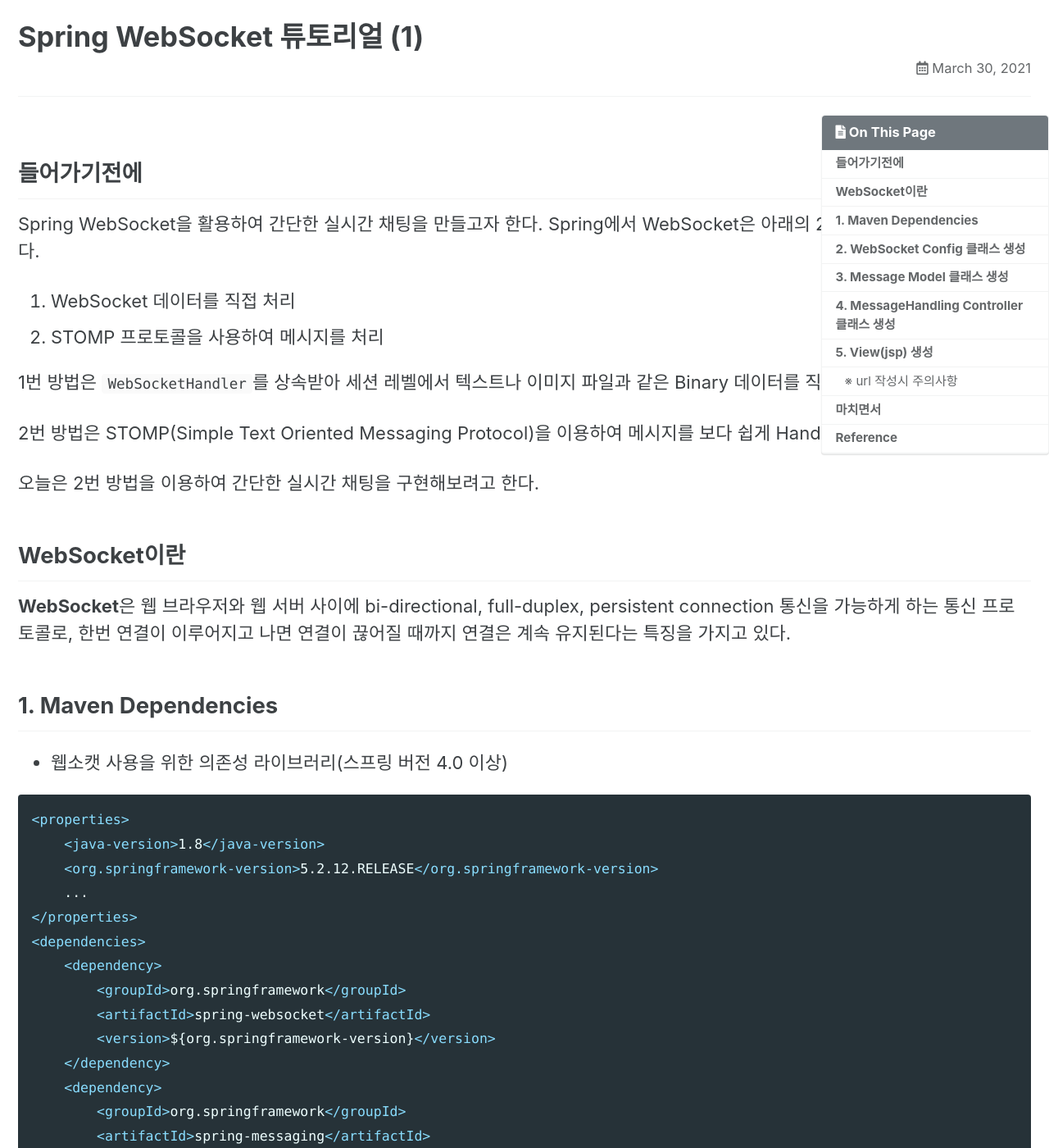
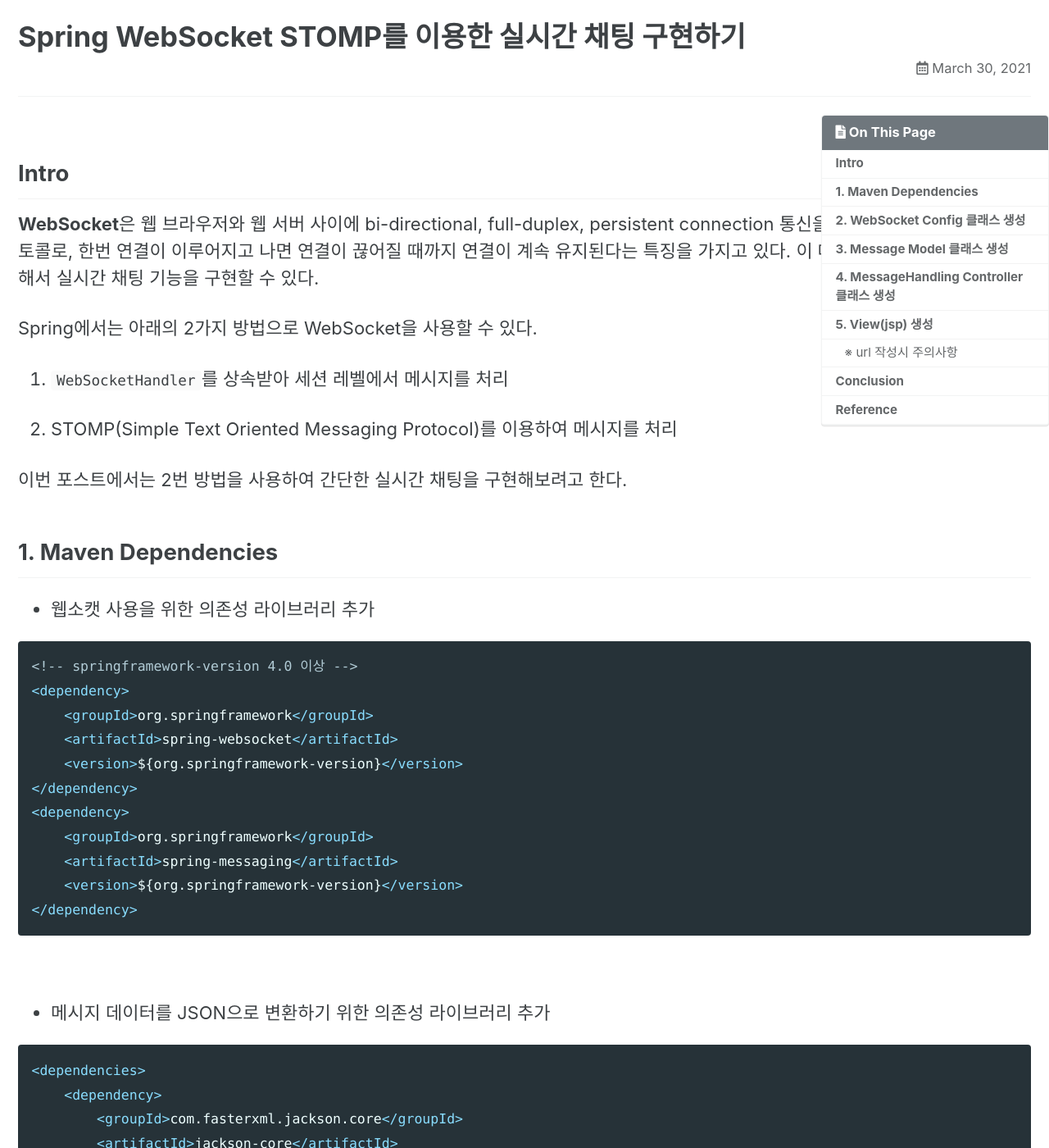
Before and after one commit to jhwlim/jhwlim.github.com, a Jekyll site: the page built from _posts/2021-03-30-spring-websocket-tutorial-1.md, in a window 1280 px wide and 1400 px high, scrolled down 337 px. Shown: the whole window at 82% size. Built offline with Jekyll 4.4.1, drawn with Linux system fonts in a browser that asks for light colours; cached includes are drawn as plain includes; some of the changed text lies outside the part shown.

Commit message:
Modify 2021-03-30 post

````diff
--- a/_posts/2021-03-30-spring-websocket-tutorial-1.md
+++ b/_posts/2021-03-30-spring-websocket-tutorial-1.md
@@ -1,48 +1,39 @@
 ---
-title: "Spring WebSocket 튜토리얼 (1)"
+title: "Spring WebSocket STOMP를 이용한 실시간 채팅 구현하기"
 excerpt: "Spring WebSocket의 STOMP, @MessageMapping, @SendTo를 이용하여 1:N 채팅 구현하기"
 categories: spring
 tags: spring-websocket websocket stomp
 ---
-## 들어가기전에
-Spring WebSocket을 활용하여 간단한 실시간 채팅을 만들고자 한다. Spring에서 WebSocket은 아래의 2가지 방법으로 구현할 수 있다.
+## Intro
+**WebSocket**은 웹 브라우저와 웹 서버 사이에 bi-directional, full-duplex, persistent connection 통신을 가능하게 하는 통신 프로토콜로, 한번 연결이 이루어지고 나면 연결이 끊어질 때까지 연결이 계속 유지된다는 특징을 가지고 있다. 이 때문에 WebSocket을 사용해서 실시간 채팅 기능을 구현할 수 있다.
 
-1. WebSocket 데이터를 직접 처리
-2. STOMP 프로토콜을 사용하여 메시지를 처리
+Spring에서는 아래의 2가지 방법으로 WebSocket을 사용할 수 있다.
 
-1번 방법은 `WebSocketHandler`를 상속받아 세션 레벨에서 텍스트나 이미지 파일과 같은 Binary  데이터를 직접 Handling이 가능하다.
+1. `WebSocketHandler`를 상속받아 세션 레벨에서 메시지를 처리
 
-2번 방법은 STOMP(Simple Text Oriented Messaging Protocol)을 이용하여 메시지를 보다 쉽게 Handling할 수 있다.
+2. STOMP(Simple Text Oriented Messaging Protocol)를 이용하여 메시지를 처리
 
-오늘은 2번 방법을 이용하여 간단한 실시간 채팅을 구현해보려고 한다.
-
-## WebSocket이란
-**WebSocket**은 웹 브라우저와 웹 서버 사이에 bi-directional, full-duplex, persistent connection 통신을 가능하게 하는 통신 프로토콜로, 한번 연결이 이루어지고 나면 연결이 끊어질 때까지 연결은 계속 유지된다는 특징을 가지고 있다.
+이번 포스트에서는 2번 방법을 사용하여 간단한 실시간 채팅을 구현해보려고 한다.
 
 ## 1. Maven Dependencies
-- 웹소캣 사용을 위한 의존성 라이브러리(스프링 버전 4.0 이상)
+- 웹소캣 사용을 위한 의존성 라이브러리 추가
 
 ```xml
-<properties>
-    <java-version>1.8</java-version>
-    <org.springframework-version>5.2.12.RELEASE</org.springframework-version>
-    ...
-</properties>
-<dependencies>
-    <dependency>
-        <groupId>org.springframework</groupId>
-        <artifactId>spring-websocket</artifactId>
-        <version>${org.springframework-version}</version>
-    </dependency>
-    <dependency>
-        <groupId>org.springframework</groupId>
-        <artifactId>spring-messaging</artifactId>
-        <version>${org.springframework-version}</version>
-    </dependency>
-</dependencies>
+<!-- springframework-version 4.0 이상 -->
+<dependency>
+    <groupId>org.springframework</groupId>
+    <artifactId>spring-websocket</artifactId>
+    <version>${org.springframework-version}</version>
+</dependency>
+<dependency>
+    <groupId>org.springframework</groupId>
+    <artifactId>spring-messaging</artifactId>
+    <version>${org.springframework-version}</version>
+</dependency>
 ```
 
-- 메시지 데이터를 JSON으로 변환하기 위한 의존성 라이브러리
+<br>
+- 메시지 데이터를 JSON으로 변환하기 위한 의존성 라이브러리 추가
 
 ```xml
 <dependencies>
@@ -86,9 +76,8 @@
 }
 ```
 
-
 ## 3. Message Model 클래스 생성
-메시지를 주고 받을 때, 데이터를 담을 Model 클래스 생성한다.
+- 메시지를 브라우저로부터 받을 때, 데이터를 담을 Model 클래스 생성
 
 ```java
 @Data   // getters & setters (Lombok)
@@ -99,6 +88,9 @@
 
 }
 ```
+
+<br>
+- 메시지를 브라우저에 보낼 때, 데이터를 담을 Model 클래스 생성
 
 ```java
 @Data               // getters & setters (Lombok)
@@ -221,7 +213,7 @@
 </html>
 ```
 
-## 마치면서
+## Conclusion
 스프링 웹소캣 이용하여 간단한 실시간 채팅을 만들어 보았다. `@SendTo` 어노테이션은 해당 구독 경로로 N명에게 메시지를 보낼 때 사용한다고 하며, 1:1 채팅은 `@SendToUser` 어노테이션을 사용한다고 한다. 다음에는 `@SendToUser` 어노테이션 사용하여 간단한 1:1 채팅을 구현해보고 정리를 해볼 예정이다.
 
 
````
Also changed, not shown: other parts of _posts/2021-03-30-spring-websocket-tutorial-1.md (+1 -2 lines).
